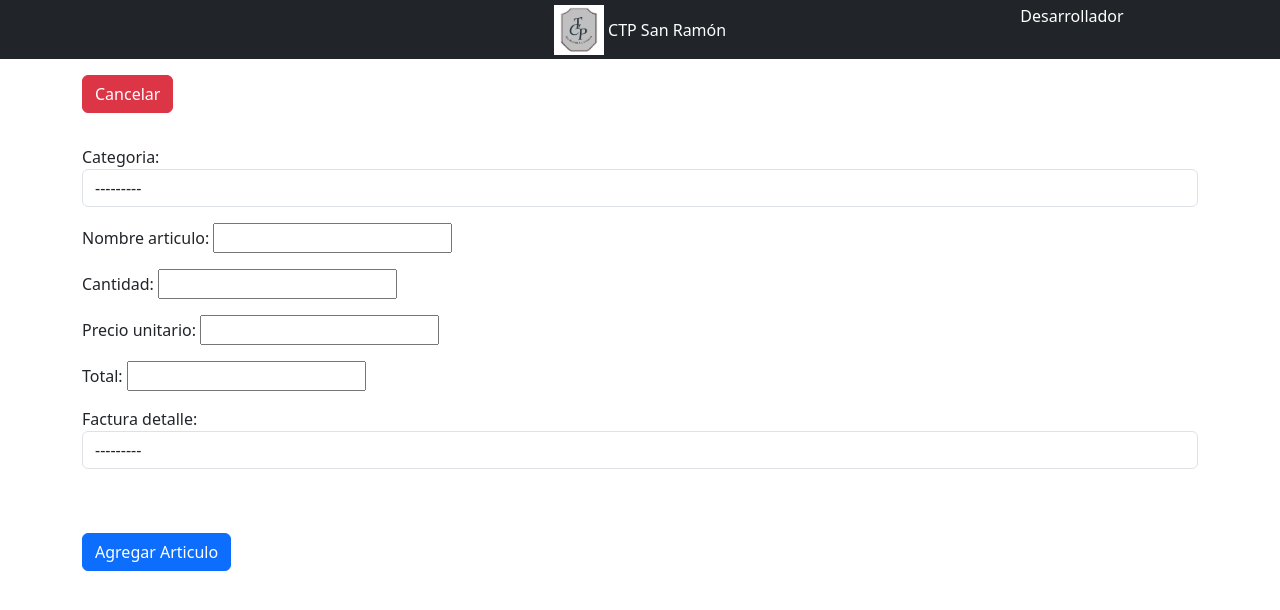
After one commit to Meshdako/CTP-Inventario, a Django app: template src/Proyecto_API/api/templates/main/add_articulo.html in a window 1280 px wide. The commit adds this page. Shown: the top 610 px of the page. Run offline with Django 3.2, Linux system fonts and the light colour scheme; the template is opened without the code that fills it: values that come from a table or form of the project are taken from there, others are empty; some libraries are stand-ins or nearby versions.

Commit message:
BIG UPDATE

```diff
--- a/src/Proyecto_API/Proyecto_API/settings.py
+++ b/src/Proyecto_API/Proyecto_API/settings.py
@@ -11,6 +11,8 @@ https://docs.djangoproject.com/en/3.2/ref/settings/
 """
 
 from pathlib import Path
+import os
+
 
 # Build paths inside the project like this: BASE_DIR / 'subdir'.
 BASE_DIR = Path(__file__).resolve().parent.parent
@@ -73,6 +75,10 @@ TEMPLATES = [
 
 STATIC_URL = '/static/'
 STATICFILES_DIRS = [BASE_DIR / 'static']
+
+MEDIA_URL = '/media/'
+MEDIA_ROOT = os.path.join(BASE_DIR, 'media')
+
 
 
 WSGI_APPLICATION = 'Proyecto_API.wsgi.application'
--- a/src/Proyecto_API/api/forms.py
+++ b/src/Proyecto_API/api/forms.py
@@ -1,17 +1,24 @@
 from django import forms
+from .models import *
 
-class ArticuloForm(forms.Form):
-    # Proveedor
-    rut = forms.IntegerField()
-    # Factura
-    fecha_compra = forms.DateField()
-    valor_neto = forms.IntegerField()
-    iva = forms.IntegerField()
-    total = forms.IntegerField()
-    archivo = forms.FileField()
-    # Articulo
-    categoria = forms.ChoiceField(choices=((1, 'Mobiliario'), (2, 'Aseo'), (3, 'Química'), (4, 'Accesorios de Computadora')))
-    nombre_articulo = forms.CharField()
-    cantidad = forms.IntegerField()
-    precio_unitario = forms.DecimalField()
-    total_articulo = forms.DecimalField()
+class ProveedorForm(forms.ModelForm):
+    class Meta:
+        model = Proveedor
+        fields = ['rut']
+
+class FacturaForm(forms.ModelForm):
+    class Meta:
+        model = Factura
+        fields = ['fecha_compra', 'valor_neto', 'iva', 'total', 'archivo', 'proveedor']
+        widgets = {
+            'proveedor': forms.Select(attrs={'class': 'form-control'})  # Opcional: agregar una clase CSS al campo proveedor
+        }
+
+class ArticuloForm(forms.ModelForm):
+    class Meta:
+        model = Articulo
+        fields = ['categoria', 'nombre_articulo', 'cantidad', 'precio_unitario', 'total', 'factura_detalle']
+        widgets = {
+            'categoria': forms.Select(attrs={'class': 'form-control'}),
+            'factura_detalle': forms.Select(attrs={'class': 'form-control'})  # Agregar una clase CSS al campo factura_detalle
+        }
--- a/src/Proyecto_API/api/models.py
+++ b/src/Proyecto_API/api/models.py
@@ -1,5 +1,7 @@
 from django.db import models
 from django.core.exceptions import ValidationError
+from django.db.models.signals import pre_save
+from django.dispatch import receiver
 
 # Create your models here.
 
@@ -7,6 +9,9 @@ class Direccion(models.Model):
     calle = models.CharField(max_length=50)
     numero = models.PositiveIntegerField()
     comuna = models.CharField(max_length=50)
+
+    def __str__(self):
+        return f"{self.calle}, {self.numero}, {self.comuna}"
 
 class Proveedor(models.Model):
     rut = models.CharField(max_length=12, unique=True)
@@ -17,6 +22,9 @@ class Proveedor(models.Model):
     celular = models.PositiveIntegerField()
     web = models.URLField(max_length=200)
     ubicacion = models.ForeignKey(Direccion, on_delete=models.CASCADE)
+
+    def __str__(self):
+        return self.nombre
 
     def clean(self):
         if isinstance(self.rut, str):
@@ -48,6 +56,9 @@ class Factura(models.Model):
     proveedor = models.ForeignKey(Proveedor, on_delete=models.CASCADE)
     archivo = models.FileField(upload_to='documentos/%Y/%m/%d/', default='default.pdf')
 
+    def __str__(self):
+        return str(self.fecha_compra)
+
 class Categoria(models.Model):
     TIPO_CATEGORIA = [
         (1, "Mobiliario"),
@@ -57,8 +68,11 @@ class Categoria(models.Model):
     ]
     tipo_categoria = models.PositiveIntegerField(choices=TIPO_CATEGORIA)
 
+    def __str__(self):
+        return self.get_tipo_categoria_display()
+
 class Articulo(models.Model):
-    codigo = models.PositiveIntegerField()
+    codigo = models.CharField(max_length=5, blank=True)
     nombre_articulo = models.CharField(max_length=50)
     cantidad = models.PositiveIntegerField()
     precio_unitario = models.PositiveIntegerField()
@@ -66,6 +80,27 @@ class Articulo(models.Model):
     factura_detalle = models.ForeignKey(Factura, on_delete=models.CASCADE)
     categoria = models.ForeignKey(Categoria, on_delete=models.CASCADE)
 
+    def generar_codigo(self):
+        if not self.codigo:
+            categoria = self.categoria
+            if categoria:
+                # Obtener el tipo de categoría
+                tipo_categoria = categoria.get_tipo_categoria_display()
+
+                # Generar el código basado en el tipo de categoría
+                codigo = tipo_categoria[0].upper() + str(Articulo.objects.count() + 1).zfill(4)
+                self.codigo = codigo
+
+    def save(self, *args, **kwargs):
+        self.generar_codigo()  # Generar el código antes de guardar el objeto
+        super().save(*args, **kwargs)
+
+    def __str__(self):
+        return self.codigo
+
 class Registro_Solicitud(models.Model):
     fecha = models.DateTimeField()
     nro_factura = models.ForeignKey(Factura, on_delete=models.CASCADE)
+
+    def __str__(self):
+        return self.fecha
--- a/src/Proyecto_API/api/static/js/add.js
+++ b/src/Proyecto_API/api/static/js/add.js
@@ -46,9 +46,10 @@ function agregarArticulo() {
         <hr>
         <br>
         <div id="articulo_${campoIndex}">
+            {% csrf_token %}
             <div class="form-group">
-                <label for="categoria_${campoIndex}">Selecciona la categoría</label>
-                <select class="form-control" id="categoria_${campoIndex}" name="categoria_${campoIndex}">
+                <label for="{{ articulo_form.categoria_${campoIndex}.id_for_label }}">Selecciona la categoría</label>
+                <select class="form-control" id="{{ articulo_form.categoria_${campoIndex}.id_for_label }}" name="{{ articulo_form.categoria_${campoIndex}.html_name }}">
                     <option value="1">Mobiliario</option>
                     <option value="2">Aseo</option>
                     <option value="3">Química</option>
@@ -60,28 +61,28 @@ function agregarArticulo() {
             <div class="row">
                 <div class="col-md-8">
                     <div class="form-group">
-                        <label for="nombre_articulo_${campoIndex}">Nombre del Articulo</label>
-                        <input type="text" class="form-control" id="nombre_articulo_${campoIndex}" name="nombre_articulo_${campoIndex}" placeholder="Ingresa el artículo">
+                        <label for="{{ articulo_form.nombre_articulo_${campoIndex}.id_for_label }}">Nombre del Articulo</label>
+                        <input type="text" class="form-control" id="{{ articulo_form.nombre_articulo_${campoIndex}.id_for_label }}" name="{{ articulo_form.nombre_articulo_${campoIndex}.html_name }}" placeholder="Ingresa el artículo">
                     </div>
                 </div>
                 <div class="col-md-4">
                     <div class="form-group">
-                        <label for="cantidad_${campoIndex}">Cantidad</label>
-                        <input type="text" class="form-control" id="cantidad_${campoIndex}" name="cantidad_${campoIndex}" oninput="formatInput(this)" placeholder="Ingresa la cantidad">
+                        <label for="{{ articulo_form.cantidad_${campoIndex}.id_for_label }}">Cantidad</label>
+                        <input type="text" class="form-control" id="{{ articulo_form.cantidad_${campoIndex}.id_for_label }}" name="{{ articulo_form.cantidad_${campoIndex}.html_name }}" oninput="formatInput(this)" placeholder="Ingresa la cantidad">
                     </div>
                 </div>
             </div>
             <div class="row">
                 <div class="col-md-6">
                     <div class="form-group">
-                        <label for="precio_unitario_${campoIndex}">Precio Unitario</label>
-                        <input type="text" class="form-control" id="precio_unitario_${campoIndex}" name="precio_unitario_${campoIndex}" oninput="formatInput(this)" placeholder="Ingresa el precio">
+                        <label for="{{ articulo_form.precio_unitario_${campoIndex}.id_for_label }}">Precio Unitario</label>
+                        <input type="text" class="form-control" id="{{ articulo_form.precio_unitario_${campoIndex}.id_for_label }}" name="{{ articulo_form.precio_unitario_${campoIndex}.html_name }}" oninput="formatInput(this)" placeholder="Ingresa el precio">
                     </div>
                 </div>
                 <div class="col-md-6">
                     <div class="form-group">
-                        <label for="total_${campoIndex}">Total</label>
-                        <input type="text" class="form-control" id="total_${campoIndex}" name="total_${campoIndex}" oninput="formatInput(this)" placeholder="Ingresa el total">
+                        <label for="{{ articulo_form.total_${campoIndex}.id_for_label }}">Total</label>
+                        <input type="text" class="form-control" id="{{ articulo_form.total_${campoIndex}.id_for_label }}" name="{{ articulo_form.total_${campoIndex}.html_name }}" oninput="formatInput(this)" placeholder="Ingresa el total">
                     </div>
                 </div>
             </div>
--- /dev/null
+++ b/src/Proyecto_API/api/templates/main/add_articulo.html
@@ -0,0 +1,79 @@
+<!DOCTYPE html>
+<html lang="en">
+
+<head>
+    <meta charset="UTF-8">
+    <meta http-equiv="X-UA-Compatible" content="IE=edge">
+    <meta name="viewport" content="width=device-width, initial-scale=1.0">
+    <title>Agregar Factura</title>
+
+    <script src="../../static/js/add.js"></script>
+    <link href="https://cdn.jsdelivr.net/npm/bootstrap@5.3.0-alpha3/dist/css/bootstrap.min.css" rel="stylesheet"
+        integrity="sha384-KK94CHFLLe+nY2dmCWGMq91rCGa5gtU4mk92HdvYe+M/SXH301p5ILy+dN9+nJOZ" crossorigin="anonymous">
+</head>
+
+<body>
+    {% load humanize %}
+
+    <!-- Barra de Navegación -->
+    <div class="p-1 bg-dark text-white">
+        <div class="row">
+            <div class="col-md-4">
+
+            </div>
+            <div class="col-md-4">
+                <div class="d-flex justify-content-center align-items-center">
+                    <a href="/api/home/views">
+                        <img src="/static/images/logo.png" alt="" width="50" height="50"
+                            class="d-inline-block align-text-top">
+                        <a class="navbar-brand" href="/api/home/views">
+                            &nbsp;CTP San Ramón
+                        </a>
+                    </a>
+                </div>
+            </div>
+            <div class="col-md-4">
+                <div class="text-center">
+                    <a class="navbar-brand" href="#">
+                        <p>
+                            Desarrollador
+                            <p>
+                </div>
+            </div>
+        </div>
+    </div>
+
+    <!-- Formulario Factura -->
+    <div class="container">
+        <div class="d-flex">
+            <a href="/api/home/views">
+                <button type="button" class="btn btn-danger mt-3 mb-2">Cancelar</button>
+            </a>
+        </div>
+    </div>
+
+    <div class="container">
+        <br>
+        <form method="post" action="{% url 'crear_articulo' %}" enctype="multipart/form-data">
+            {% csrf_token %}
+            {{ articulo_form.as_p }}
+
+            <br>
+            <br>
+            <button type="submit" class="btn btn-primary">Agregar Articulo</button>
+        </form>
+    </div>
+
+    <!-- Optional Javascript -->
+    <script src="https://code.jquery.com/jquery-3.4.1.slim.min.js"
+        integrity="sha384-J6qa4849blE2+poT4WnyKhv5vZF5SrPo0iEjwBvKU7imGFAV0wwj1yYfoRSJoZ+n"
+        crossorigin="anonymous"></script>
+    <script src="https://cdn.jsdelivr.net/npm/popper.js@1.16.0/dist/umd/popper.min.js"
+        integrity="sha384-Q6E9RHvbIyZFJoft+2mJbHaEWldlvI9IOYy5n3zV9zzTtmI3UksdQRVvoxMfooAo"
+        crossorigin="anonymous"></script>
+    <script src="https://stackpath.bootstrapcdn.com/bootstrap/4.4.1/js/bootstrap.min.js"
+        integrity="sha384-wfSDF2E50Y2D1uUdj0O3uMBJnjuUD4Ih7YwaYd1iqfktj0Uod8GCExl3Og8ifwB6"
+        crossorigin="anonymous"></script>
+</body>
+
+</html>
--- a/src/Proyecto_API/api/urls.py
+++ b/src/Proyecto_API/api/urls.py
@@ -18,7 +18,8 @@ urlpatterns=[
     path('registros/<int:id>', RegistroView.as_view(), name='registro_process'),
     # URLs Plantillas
     path("home/views", Home, name="home"),
-    path("articulos/add", crear_Articulo),
     path("articulos/views", Products, name="articulos"),
+    path('articulos/add', crear_articulo, name='crear_articulo'),
     path("facturas/views", Facturas, name="facturas"),
+    path('facturas/add', crear_factura, name='crear_factura'),
 ]
```
Also changed, not shown: src/Proyecto_API/api/templates/main/add.html (+20 -19 lines), src/Proyecto_API/api/views.py (+57 -28 lines), src/Proyecto_API/api/migrations/0007_alter_articulo_codigo.py (added), 2 other files.
